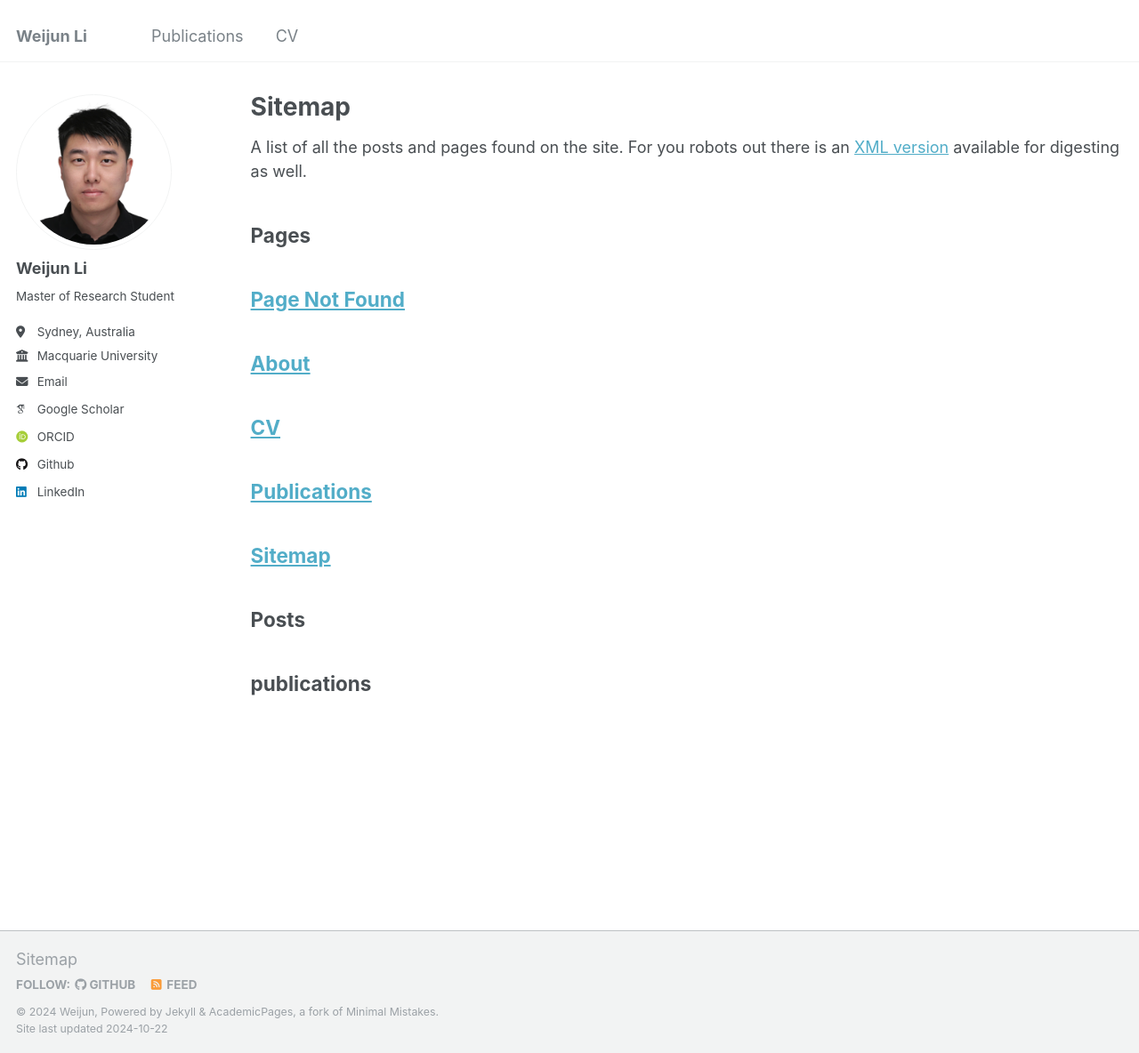
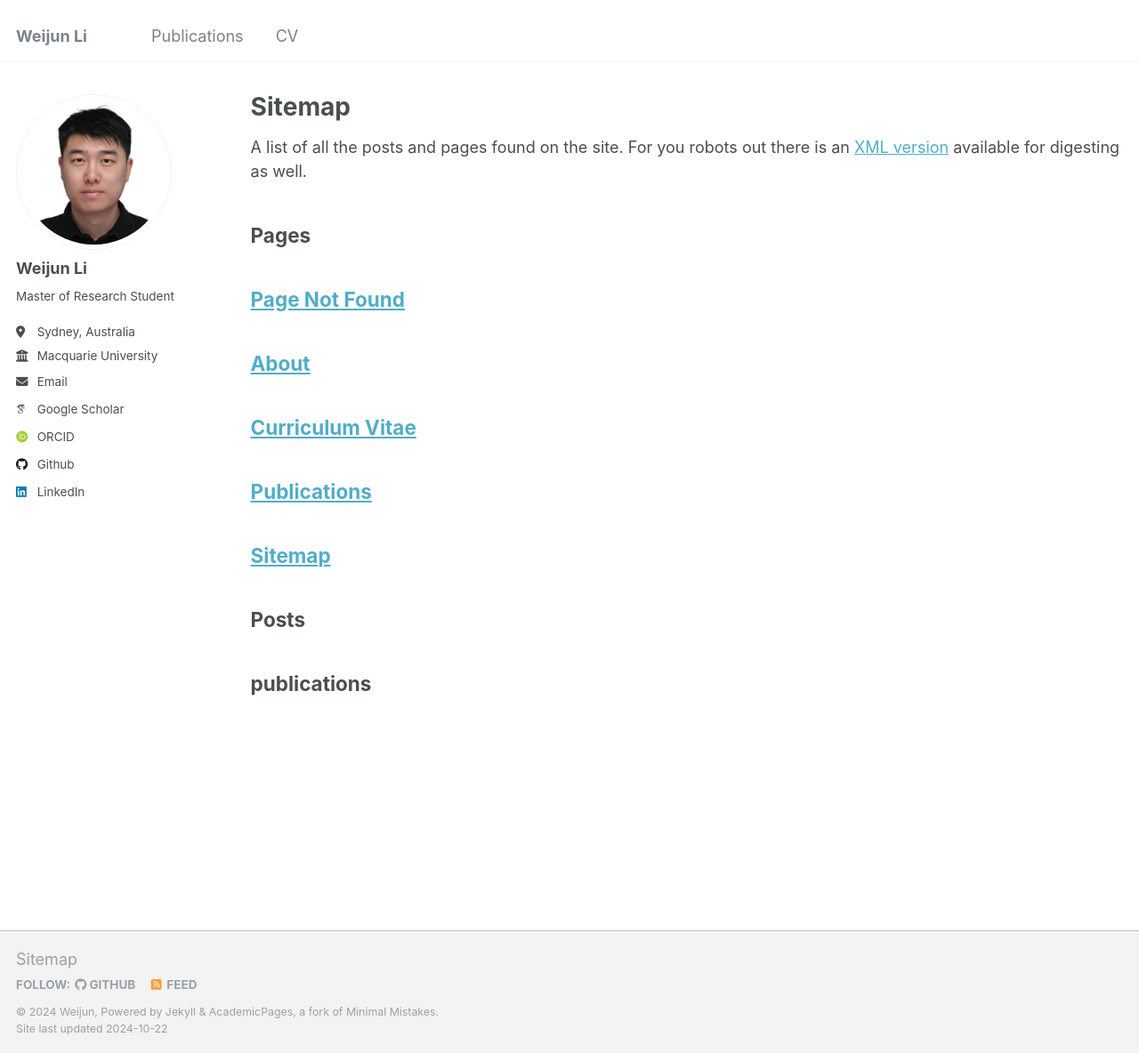
Before and after one commit to weijun-l/weijun-l.github.io, a Jekyll site: the page built from _pages/sitemap.md, in a window 1280 px wide and 1184 px high. Shown: the whole window at 89% size. Built offline with Jekyll 4.4.1, drawn with Linux system fonts in a browser that asks for light colours; some web fonts are replaced.

Commit message:
modify title

```diff
--- a/_pages/cv.md
+++ b/_pages/cv.md
@@ -1,6 +1,6 @@
 ---
 layout: single
-title: "CV"
+title: "Curriculum Vitae"
 permalink: /cv/
 author_profile: true
 redirect_from:
@@ -21,7 +21,7 @@ redirect_from:
 }
 </style>
 
-<div class="cv-header">Curriculum Vitae</div>
+<!-- <div class="cv-header">Curriculum Vitae</div> -->
 
 ## Education
 
```
Also changed, not shown: _pages/publications.md (+1 -1 lines).
